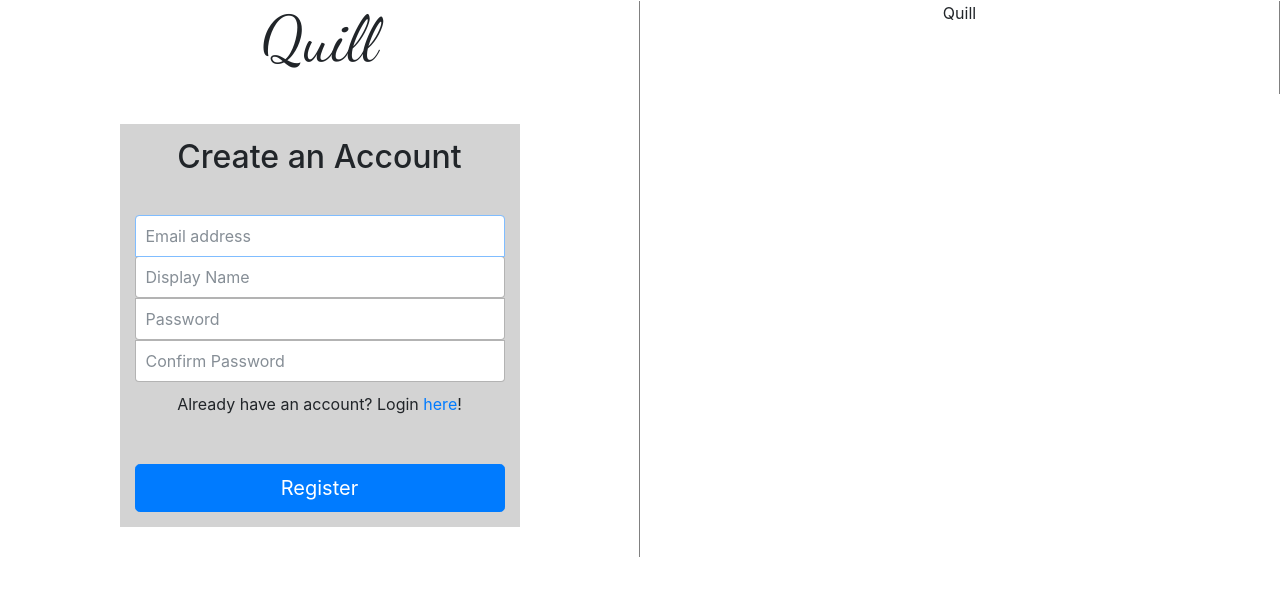
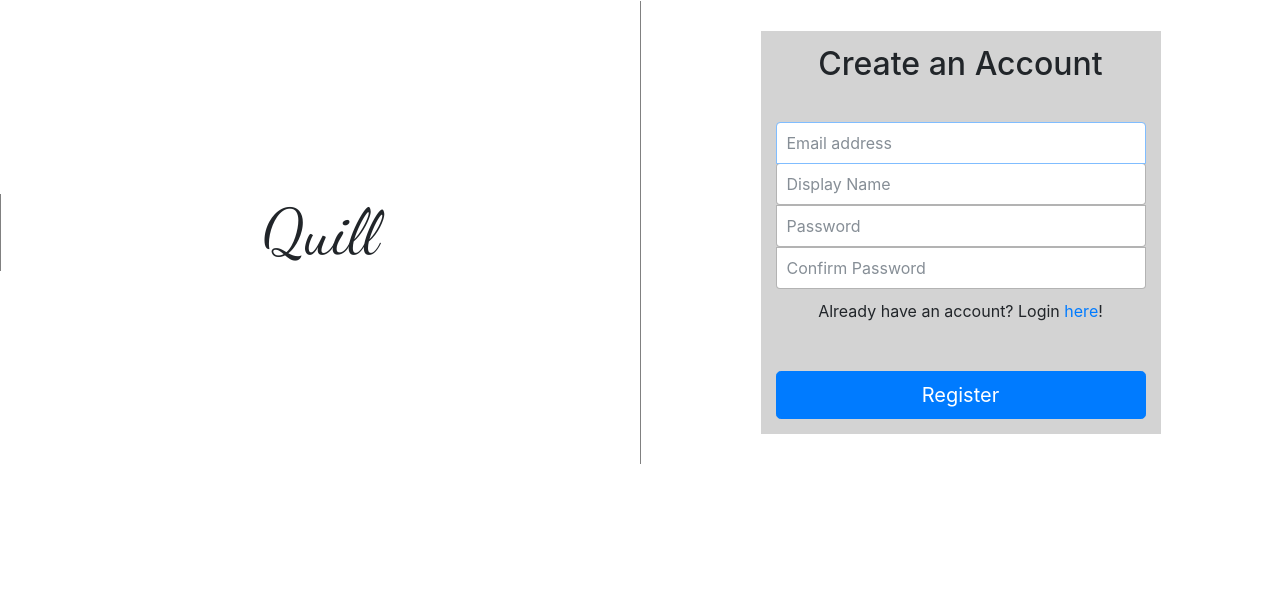
Before and after one commit to gaambion/WEBAPS2, a website: page client/register.html in a window 1280 px wide. Drawn offline with Linux system fonts and the light colour scheme.

Commit message:
fixed centering of logo

```diff
--- a/client/css/signin.css
+++ b/client/css/signin.css
@@ -4,7 +4,12 @@
 
 .content {
   text-align: center;
-  border-right: 1px gray solid;
+  border-left: 1px gray solid;
+}
+
+.content.logo {
+  font: 48pt "Dancing Script", cursive;
+  margin: auto;
 }
 
 .blank {
@@ -56,9 +61,6 @@
   margin-bottom: 40px;
 }
 
-
-#logo2 {
-  font: 48pt "Dancing Script", cursive;
-  text-align: center;
-
+.content .logo {
+  position: relative;
 }
--- a/client/register.html
+++ b/client/register.html
@@ -19,14 +19,11 @@
 
   <div class="container-fluid">
     <div class="row">
-      <div class="blank col-12 hidden-xs-down"></div>
-    </div> <!-- blank -->
+      <div class="blank col-12 hidden-sm-down"></div>
+    </div>
     <div class="row">
-      <div class="content logo col-md-6 col-sm-6 col-xs-2 hidden-sm-up">
-        <p id="logo2">Quill</p>
-      </div> <!-- content logo -->
-      <div class="content logo col-md-6 col-sm-6 hidden-xs-down">
-        <p id="logo">Quill</p>
+      <div class="content logo col-md-6 col-sm-6 col-xs-2" >
+        Quill
       </div> <!-- content logo -->
       <div class="content form col-md-6 col-sm-6 col-xs-10">
         <form class="form-signin">
```
Also changed, not shown: client/index.html (+3 -3 lines).
